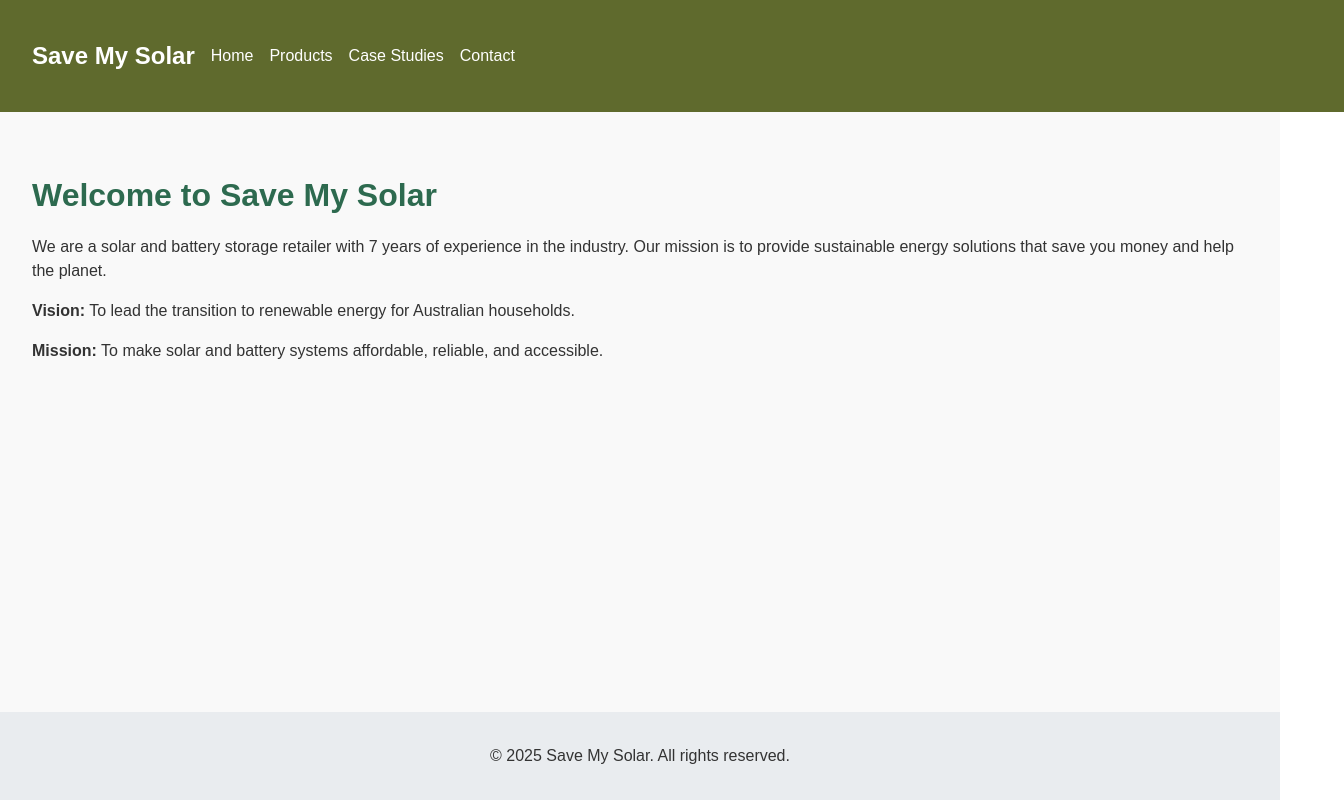
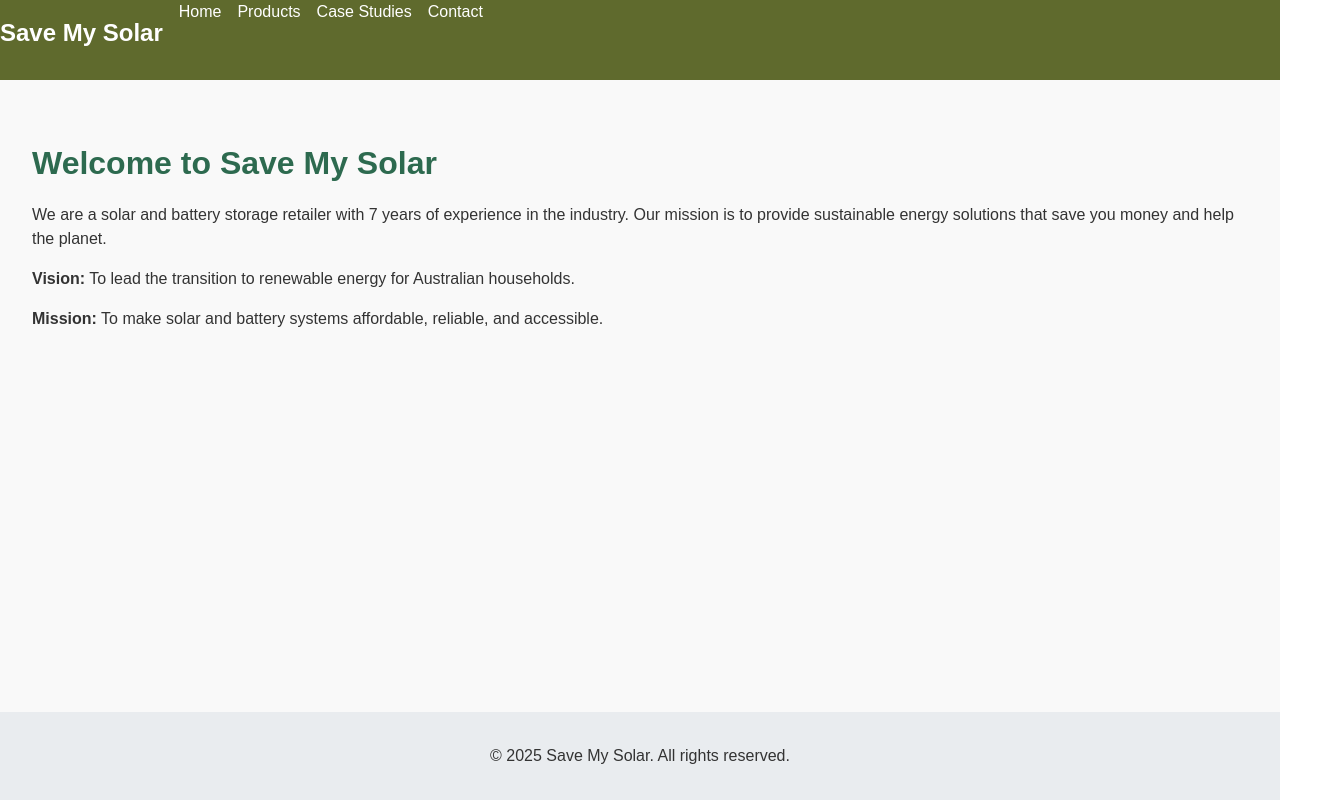
Before and after one commit to semyashok-debug/save-my-solar, a React (Vite) app: page / in a window 1280 px wide. Shown: the whole page, 1344 px wide, since content can reach past the window. Built offline with nearby package versions, Linux system fonts and the light colour scheme.

Commit message:
Update App.css

```diff
--- a/src/App.css
+++ b/src/App.css
@@ -22,9 +22,8 @@ overflow-y: scroll; /* Prevents layout shift when switching pages */
   min-height:80px;
   display: flex;
   grid-template-columns: auto 1fr; /* logo | links */
-  align-items: center;
+  align-items: right;
   background-color: #5f6a2d;
-  padding: 1rem 2rem;
   color: white;
 }
 
```
